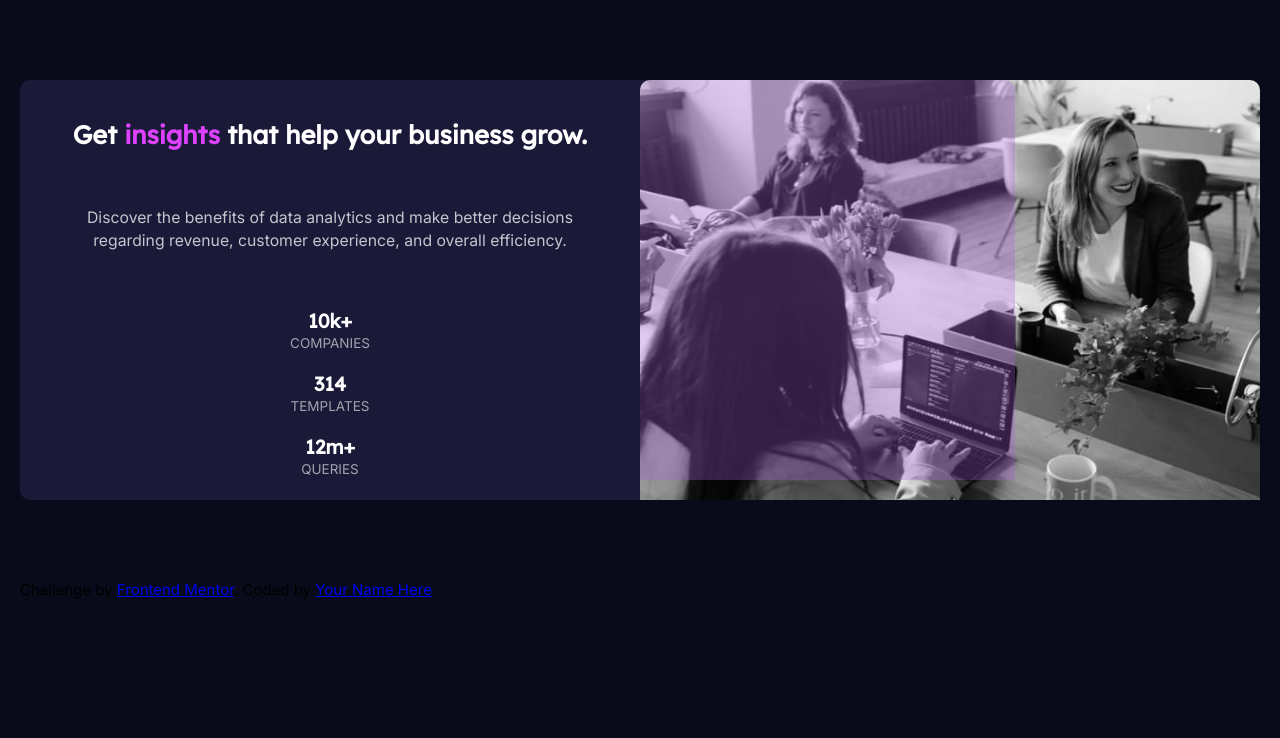
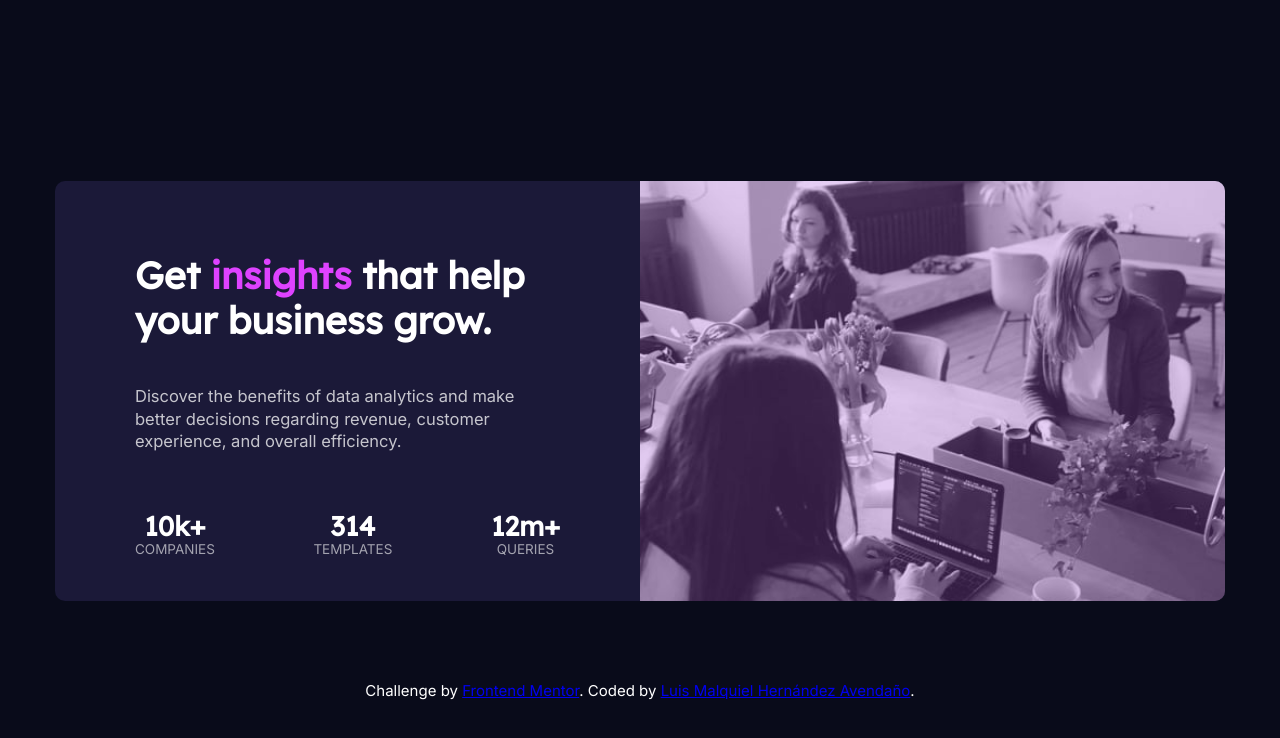
Before and after one commit to Mixhetl/stats-preview-card-component-main, a plain HTML site: page index.html in a window 1280 px wide. Drawn offline with Linux system fonts and the light colour scheme.

Commit message:
Finish project -It was a odisey...-

```diff
--- a/css/styles.css
+++ b/css/styles.css
@@ -46,19 +46,19 @@ body {
   text-align: center;
 }
 
+.container-modifier {
+  background-image: url("../images/image-header-mobile.jpg");
+  background-size: cover;
+  background-repeat: no-repeat;
+  border-radius: 10px 10px 0 0;
+}
+
 .transparency {
   background-color: var(--soft-violet-transparency);
-  max-width: 375px;
-  width: 89.3%;
-  height: 280px;
-  border-radius: 10px 10px 0 0;
-  position: absolute;
-}
-.image {
-  max-width: 100%;
-  width: auto;
+  width: 100%;
   height: 100%;
   border-radius: 10px 10px 0 0;
+  position: relative;
 }
 
 .hero_title {
@@ -99,9 +99,21 @@ body {
   font-size: 0.9rem;
 }
 
-/*This is the second part, when viewport size is (1440px or more width)*/
+.atributtion {
+  color: var(--white);
+  text-decoration: none;
+}
+
+/*This is the second part, when viewport size is (800px or more width)*/
 
 @media (min-width: 800px) {
+  body {
+    display: flex;
+    flex-direction: column;
+    justify-content: center;
+    align-items: center;
+  }
+
   .container {
     max-width: 1260px;
     height: 420px;
@@ -109,30 +121,44 @@ body {
     grid-template-areas:
       "section1 header"
       "section2 header";
-    grid-template-rows: 50% 50%;
+    grid-template-rows: 70% 30%;
     grid-template-columns: 50% 50%;
   }
 
   .transparency {
-    width: 50%;
-    height: 50%;
-    position: absolute;
-  }
-  .image {
-    width: 100%;
-    height: 100%;
+    border-radius: 0 10px 10px 0;
   }
 
   .container-modifier {
     grid-area: header;
+    background-image: url("../images/image-header-desktop.jpg");
+    border-radius: 0 10px 10px 0;
   }
 
   #text1 {
     grid-area: section1;
+    text-align: left;
+    padding: 50px 80px 0px 80px;
   }
 
   #text2 {
     grid-area: section2;
+    flex-direction: row;
+    justify-content: space-between;
+    padding: 0px 80px 0px 80px;
   }
 
+  .hero_title {
+    font-size: 2.5rem;
+    line-height: 3rem;
+  }
+
+  .hero_paragraph {
+    font-size: 1.1rem;
+    line-height: 1.5rem;
+  }
+
+  .info-title {
+    font-size: 1.8rem;
+  }
 }
--- a/index.html
+++ b/index.html
@@ -23,7 +23,6 @@
     <section class="container">
       <section class="container-modifier">
         <div class="transparency"></div>
-        <img class="image" src="images/image-header-mobile.jpg" alt="" />
       </section>
 
       <section class="info" id="text1">
@@ -57,7 +56,7 @@
       Challenge by
       <a href="https://www.frontendmentor.io?ref=challenge" target="_blank"
         >Frontend Mentor</a
-      >. Coded by <a href="#">Your Name Here</a>.
+      >. Coded by <a href="https://www.frontendmentor.io/profile/Mixhetl">Luis Malquiel Hernández Avendaño</a>.
     </footer>
   </body>
 </html>
```
